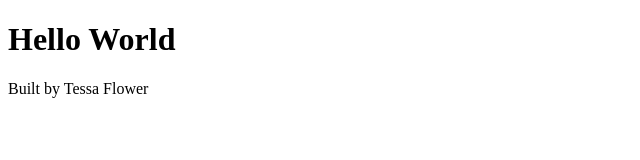
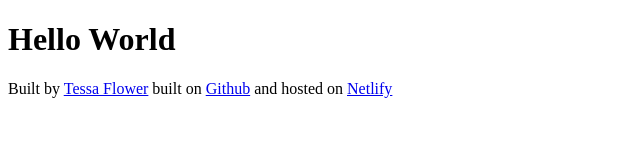
Before and after one commit to tessaflower/weather-app, a plain HTML site: page index.html in a window 1280 px wide. Shown: the whole page, without its empty margins (0-640 px from the left). Drawn offline with Linux system fonts and the light colour scheme.

Commit message:
added links to the footer

```diff
--- a/index.html
+++ b/index.html
@@ -7,6 +7,19 @@
   </head>
   <body>
     <h1>Hello World</h1>
-    <footer>Built by Tessa Flower</footer>
+    <footer>
+      Built by
+      <a href="https://github.com/tessaflower" target="_blank">Tessa Flower</a>
+      built on
+      <a href="https://github.com/tessaflower/weather-app" target="_blank"
+        >Github</a
+      >
+      and hosted on
+      <a
+        href="https://main--tessa-flower-weather-app.netlify.app/"
+        target="_blank"
+        >Netlify</a
+      >
+    </footer>
   </body>
 </html>
```
